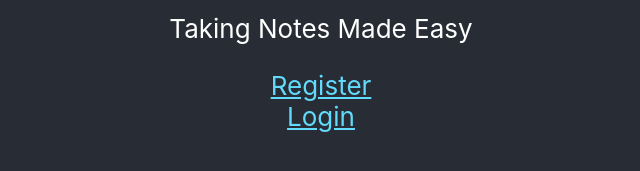
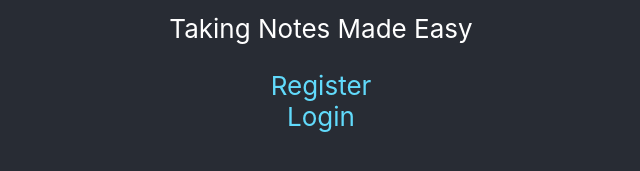
Before and after one commit to Developer-vansh/Notes-Project, a React (Create React App) app in the folder frontend/: page / in a window 1280 px wide. Shown: the part 407-578 px from the top of the page, without its empty margins (319-959 px from the left). Built offline with nearby package versions, Linux system fonts and the light colour scheme.

Commit message:
user authentication done

```diff
--- a/frontend/src/App.css
+++ b/frontend/src/App.css
@@ -1,16 +1,5 @@
 .App {
   text-align: center;
-}
-
-.App-logo {
-  height: 40vmin;
-  pointer-events: none;
-}
-
-@media (prefers-reduced-motion: no-preference) {
-  .App-logo {
-    animation: App-logo-spin infinite 20s linear;
-  }
 }
 
 .App-header {
@@ -26,13 +15,10 @@
 
 .App-link {
   color: #61dafb;
+  margin: 0 10px;
+  text-decoration: none;
 }
 
-@keyframes App-logo-spin {
-  from {
-    transform: rotate(0deg);
-  }
-  to {
-    transform: rotate(360deg);
-  }
+.App-link:hover {
+  color: #21a1f1;
 }
--- a/frontend/src/App.js
+++ b/frontend/src/App.js
@@ -1,8 +1,8 @@
 import React from "react";
 import { BrowserRouter as Router, Route, Routes } from "react-router-dom";
-import Home from "./Home";
 import Register from "./Register";
 import Login from "./Login";
+import Home from "./Home";
 import "./App.css";
 
 function App() {
@@ -11,7 +11,7 @@ function App() {
       <Routes>
         <Route path="/register" element={<Register />} />
         <Route path="/login" element={<Login />} />
-        <Route path="/" element={<Home />} />
+        <Route path="/" element={<Home />} /> {/* Route to MainApp */}
       </Routes>
     </Router>
   );
--- a/frontend/src/Home.js
+++ b/frontend/src/Home.js
@@ -1,9 +1,15 @@
-import React from "react";
+import MainApp from "./MainApp";
 import { Link } from "react-router-dom";
-import "./App.css";
 
 function Home() {
+  const accessToken = localStorage.getItem("accessToken");
+
   return (
+    <div>
+      <div className="App">
+        {accessToken ? (
+          <MainApp />
+        ) : (
           <header className="App-header">
             <h1>Welcome to iNotes</h1>
             <p>Taking Notes Made Easy</p>
@@ -14,6 +20,9 @@ function Home() {
               Login
             </Link>
           </header>
+        )}
+      </div>
+    </div>
   );
 }
 
--- /dev/null
+++ b/frontend/src/MainApp.js
@@ -0,0 +1,12 @@
+import React from "react";
+
+function MainApp() {
+  return (
+    <div>
+      <h2>Main Application</h2>
+      <p>Welcome to the main application. Here you can manage your notes.</p>
+    </div>
+  );
+}
+
+export default MainApp;
```
Lines whose indentation alone changed are shown as unchanged.
